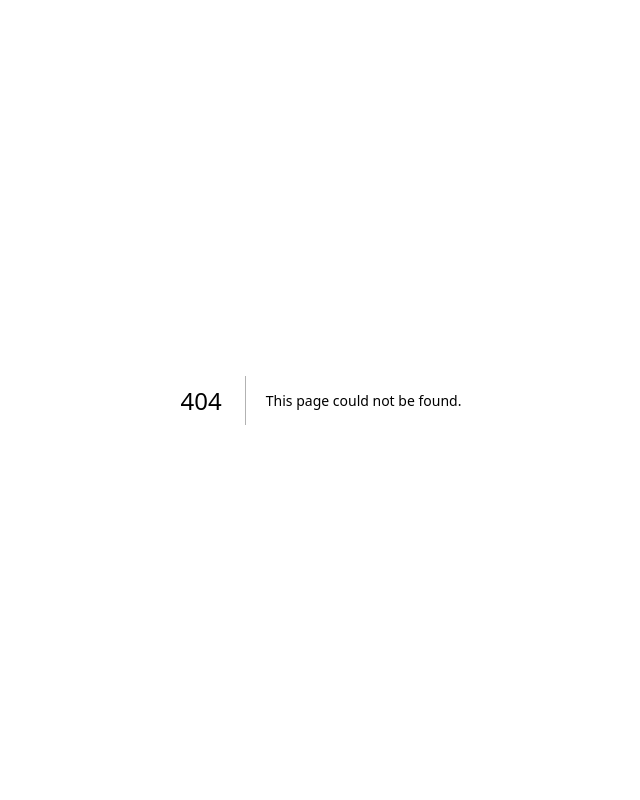
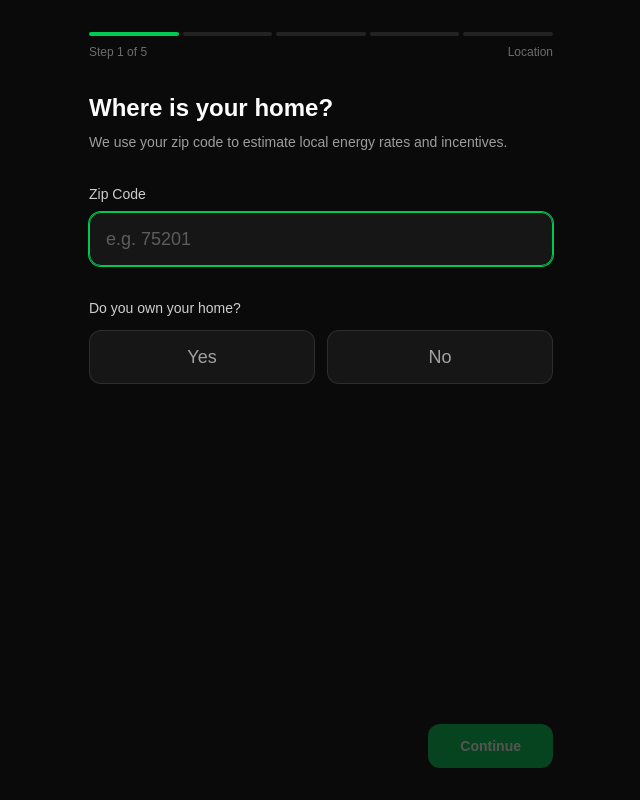
Before and after one commit to vimzh/pinnacle-partners, a Next.js app: page /calculator in a window 1280 px wide. Before the commit this address had no page. Shown: the whole page, without its empty margins (319-959 px from the left). Built offline with nearby package versions, Linux system fonts and the light colour scheme.

Commit message:
feat: add calculator page route

```diff
--- /dev/null
+++ b/src/app/calculator/page.tsx
@@ -0,0 +1,5 @@
+import { CalculatorShell } from "@/components/calculator/CalculatorShell";
+
+export default function CalculatorPage() {
+  return <CalculatorShell />;
+}
```
